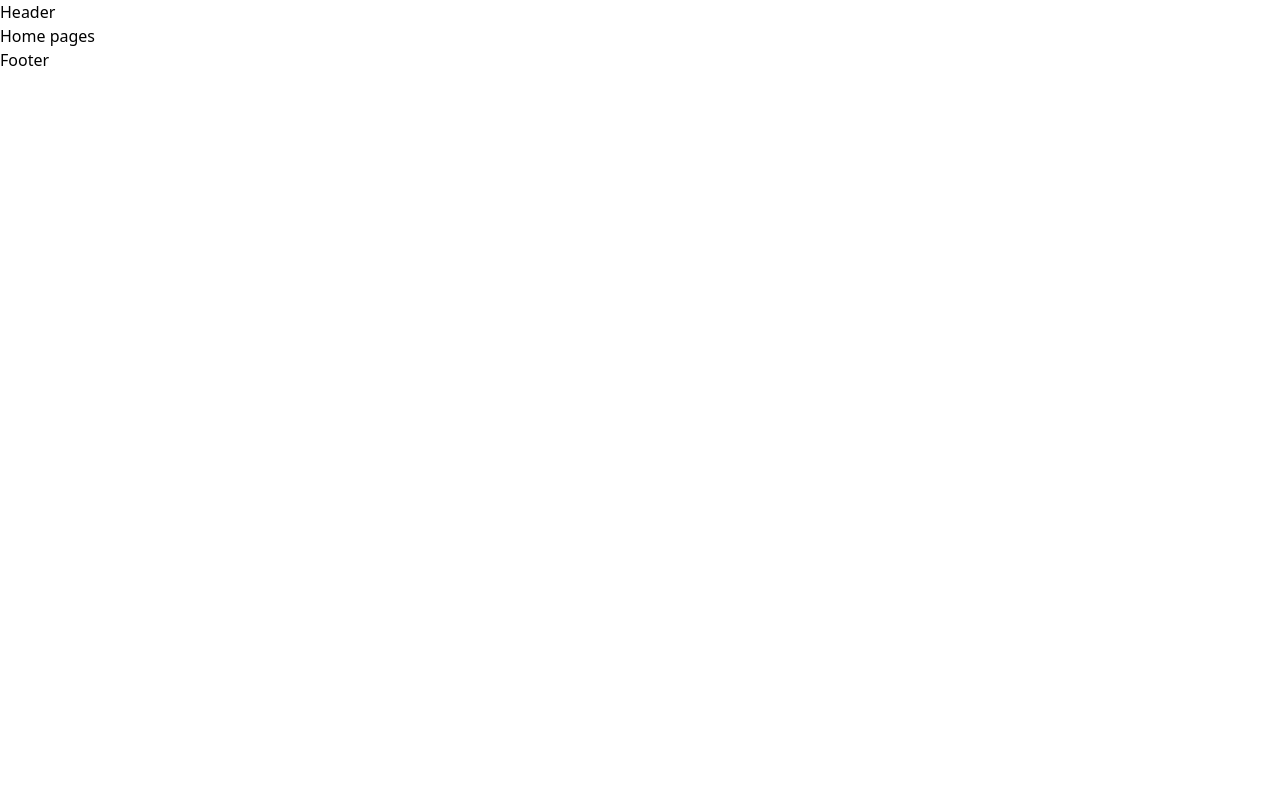
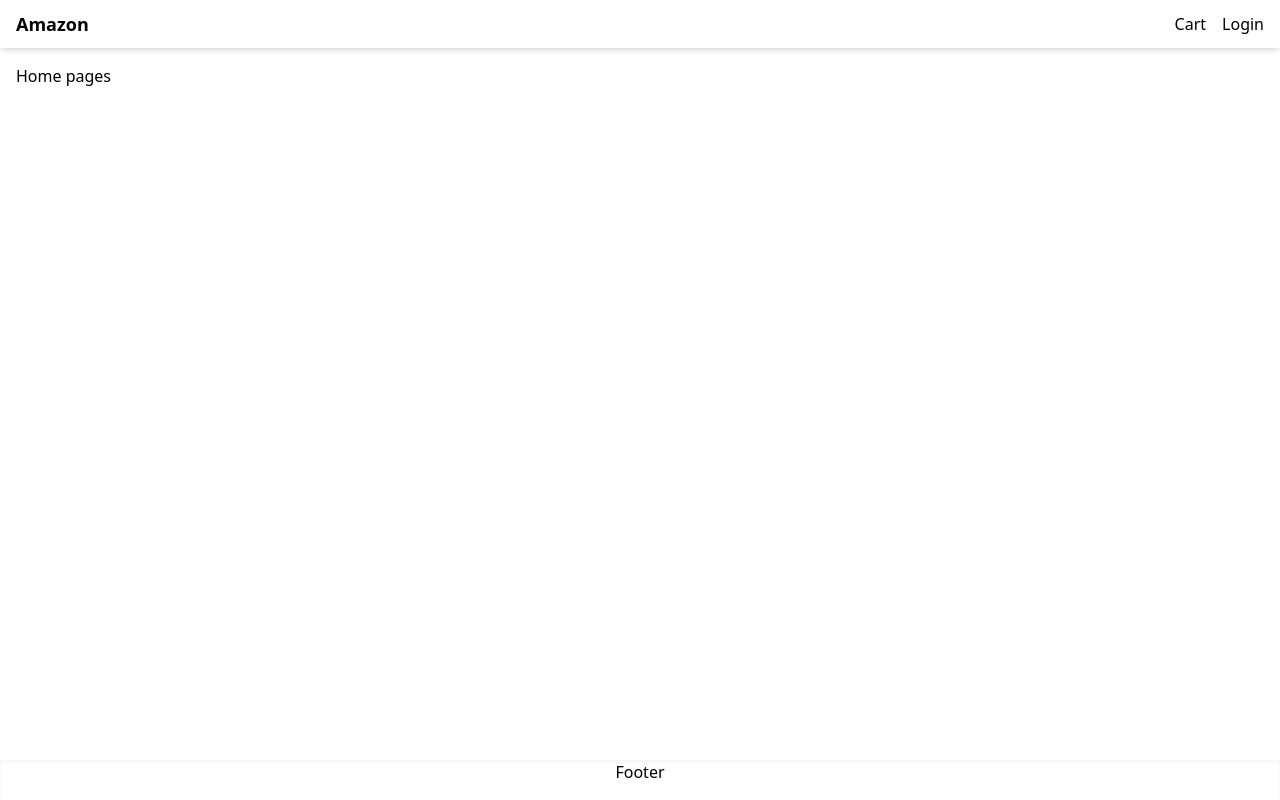
Before and after one commit to idiliman/ecommerce-nextjs, a Next.js app: page / in a window 1280 px wide. Built offline with nearby package versions, Linux system fonts and the light colour scheme.

Commit message:
style: Layout

```diff
--- a/src/components/Layout.jsx
+++ b/src/components/Layout.jsx
@@ -1,19 +1,32 @@
 import Head from 'next/head';
+import Link from 'next/link';
 
-function Layout({ children }) {
+function Layout({ title, children }) {
   return (
     <>
       <Head>
-        <title>Create Next App</title>
+        /<title>{title ? title + ' - Amazon' : 'Amazon'}</title>
         <meta name="description" content="Generated by create next app" />
         <meta name="viewport" content="width=device-width, initial-scale=1" />
         <link rel="icon" href="#" />
       </Head>
 
-      <div>
-        <header>Header</header>
-        <main>{children}</main>
-        <footer>Footer</footer>
+      <div className="flex min-h-screen flex-col justify-between">
+        <header>
+          <nav className="flex items-center h-12 px-4 justify-between shadow-md">
+            <Link href="/">
+              <p className="text-lg font-bold">Amazon</p>
+            </Link>
+            <div className="space-x-4">
+              <Link href="/cart">Cart</Link>
+              <Link href="/Login">Login</Link>
+            </div>
+          </nav>
+        </header>
+        <main className="container m-auto mt-4 px-4">{children}</main>
+        <footer className="flex h-10 justify-center item-center shadow-inner">
+          Footer
+        </footer>
       </div>
     </>
   );
--- a/src/pages/index.js
+++ b/src/pages/index.js
@@ -1,5 +1,5 @@
 import Layout from '@/components/Layout';
 
 export default function Home() {
-  return <Layout>Home pages</Layout>;
+  return <Layout title="Home Page">Home pages</Layout>;
 }
```
